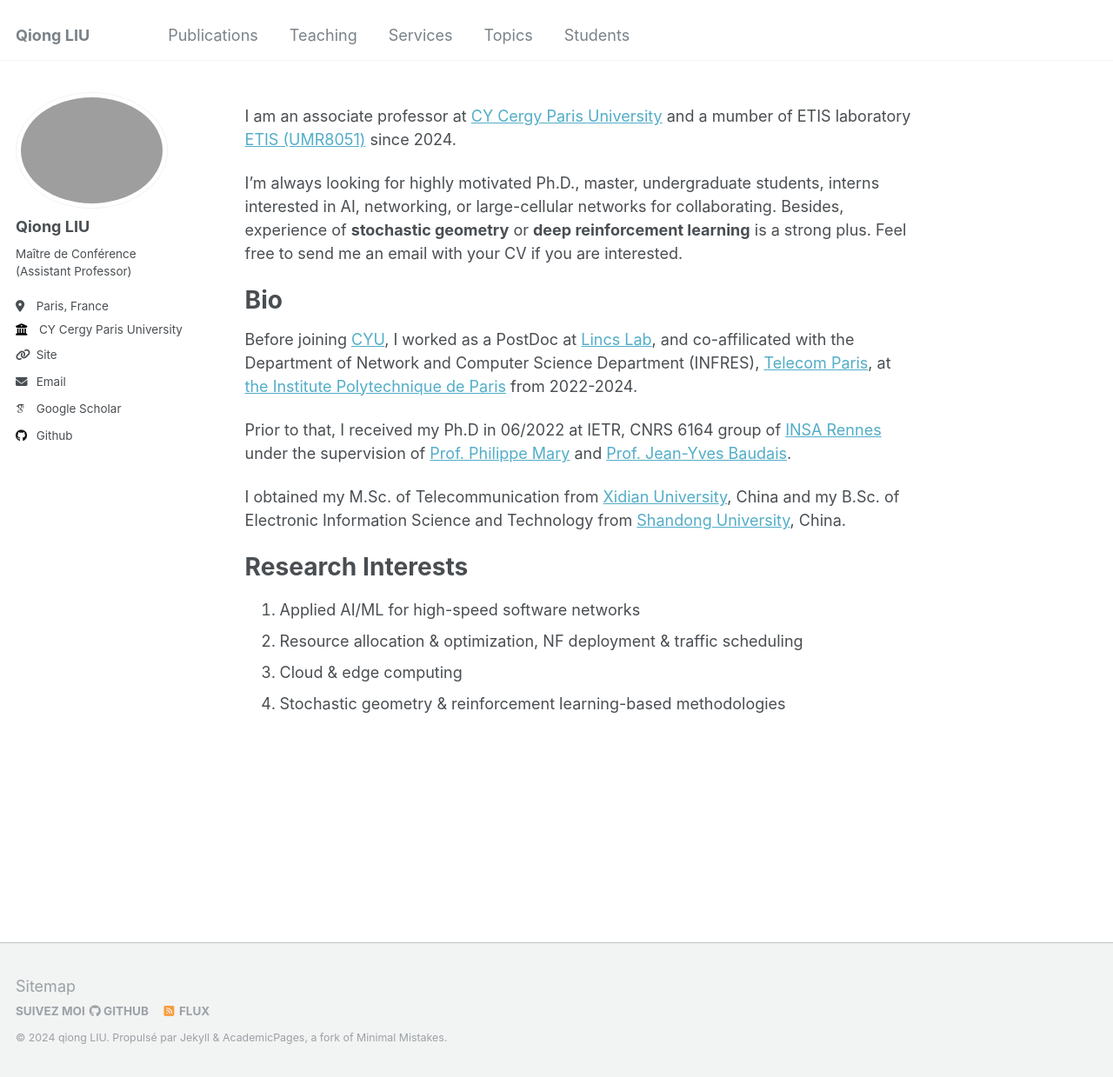
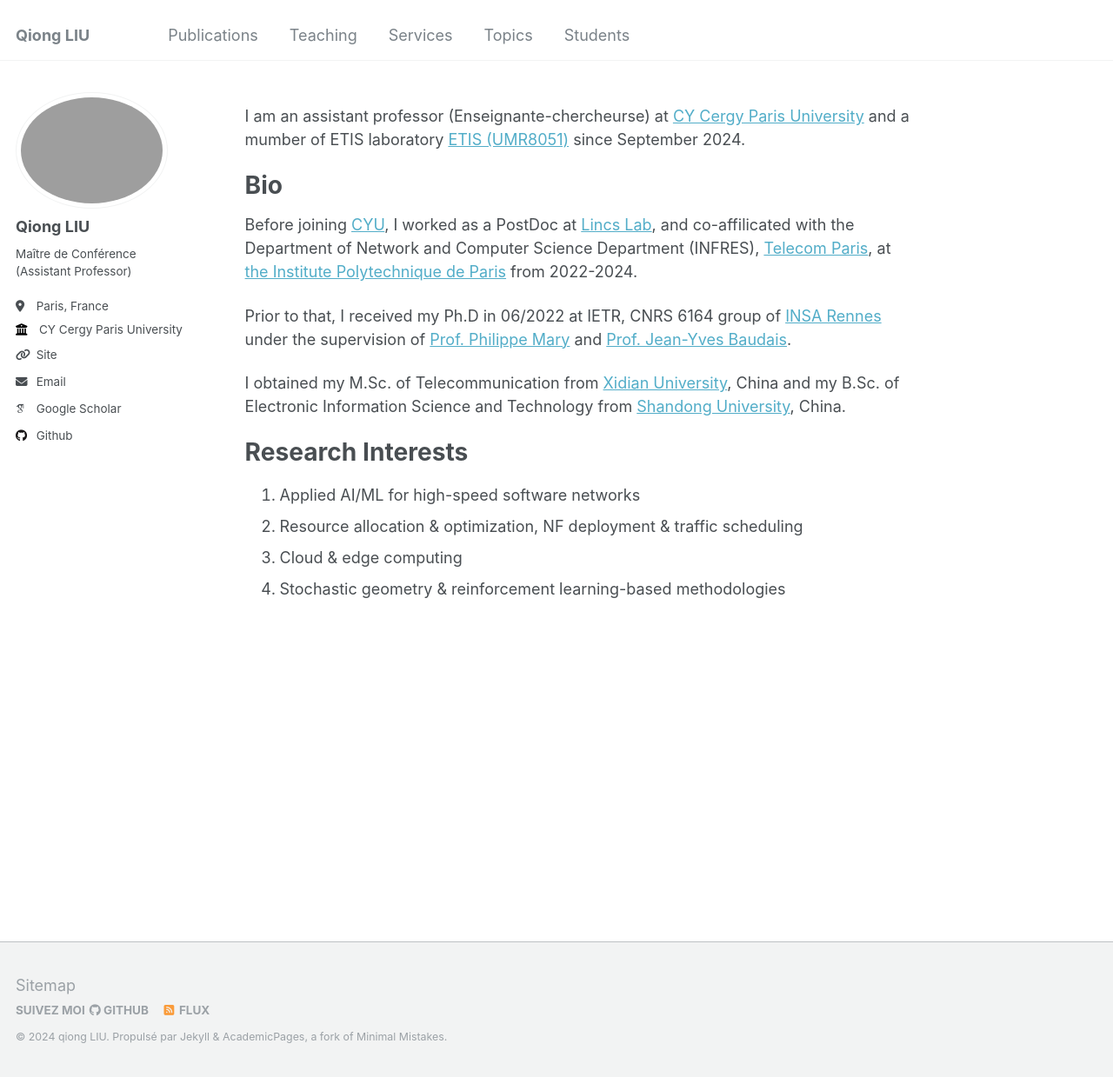
Before and after one commit to evesiphus/evesiphus.github.io, a Jekyll site: the page built from _pages/about.md, in a window 1280 px wide and 1239 px high. Shown: the whole window at 87% size. Built offline with Jekyll 4.4.1, drawn with Linux system fonts in a browser that asks for light colours; some web fonts are replaced.

Commit message:
Update about.md

```diff
--- a/_pages/about.md
+++ b/_pages/about.md
@@ -7,9 +7,8 @@ redirect_from:
   - /about.html
 ---
 
-I am an associate professor at  [CY Cergy Paris University](https://www.cyu.fr/)  and a mumber of  ETIS laboratory [ETIS (UMR8051)](https://www.etis-lab.fr/) since 2024.
+I am an assistant professor (Enseignante-chercheurse) at  [CY Cergy Paris University](https://www.cyu.fr/)  and a mumber of  ETIS laboratory [ETIS (UMR8051)](https://www.etis-lab.fr/) since September 2024.
 
-I'm always looking for highly motivated Ph.D., master, undergraduate students, interns interested in AI, networking, or  large-cellular networks for collaborating. Besides, experience of __stochastic geometry__ or __deep reinforcement learning__ is a strong plus. Feel free to send me an email with your CV if you are interested.
 
 Bio
 ======
```
